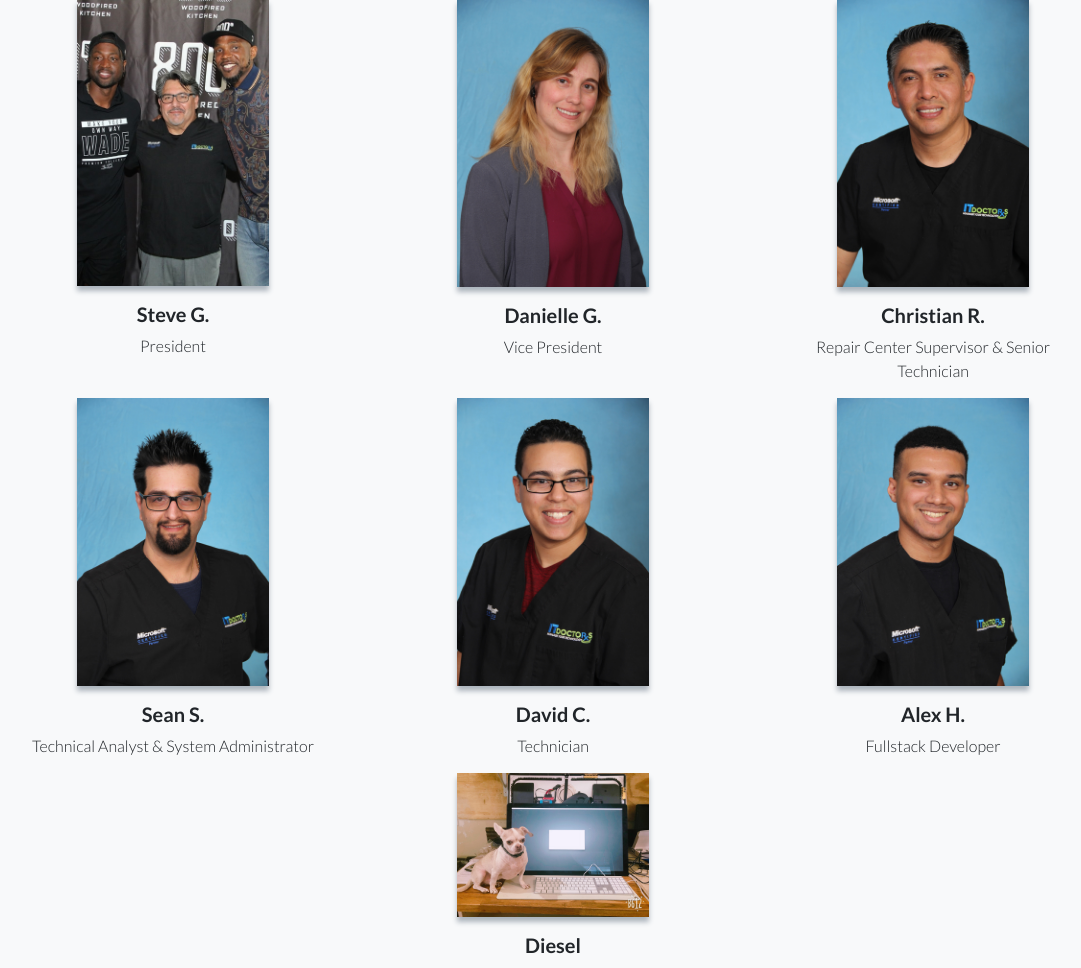
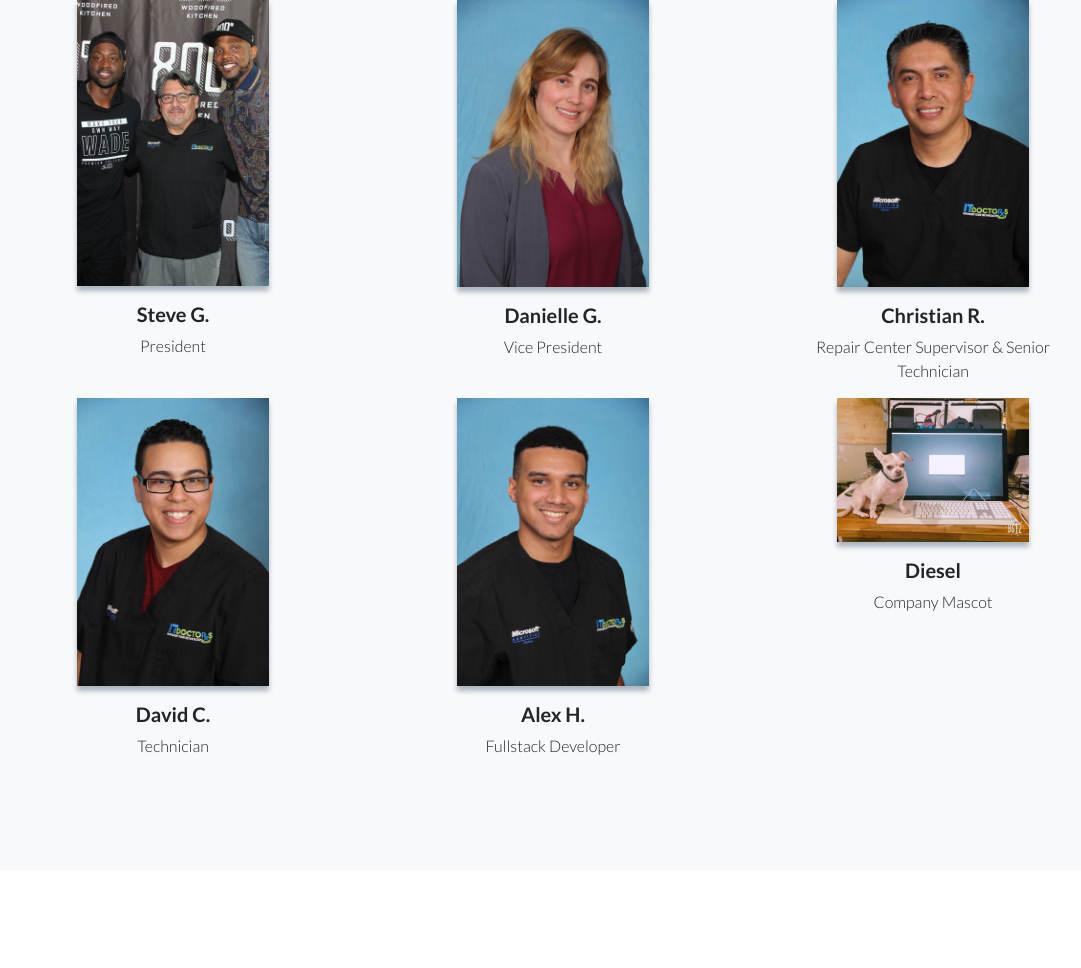
Before and after one commit to xael-dev/ITD, a Django app: page / in a window 1280 px wide. Shown: the part 3171-4139 px from the top of the page, without its empty margins (87-1168 px from the left). Run offline with Django 3.2, Linux system fonts and the light colour scheme; some libraries are stand-ins or nearby versions; some web fonts are replaced.

Commit message:
Remove team member from website

```diff
--- a/emailstore/templates/home/base.html
+++ b/emailstore/templates/home/base.html
@@ -183,13 +183,6 @@
         </div>
         <div class="col-lg-4">
           <div class="testimonial-item mx-auto mb-5 mb-lg-0">
-            <img class="img-fluid mb-3" src={% static "img/img_0071.jpg" %} alt="">
-            <h5>Sean S.</h5>
-            <p class="font-weight-light mb-0">Technical Analyst & System Administrator</p>
-          </div>
-        </div>
-        <div class="col-lg-4">
-          <div class="testimonial-item mx-auto mb-5 mb-lg-0">
             <img class="img-fluid mb-3" src={% static "img/img_0117.jpg" %} alt="">
             <h5>David C.</h5>
             <p class="font-weight-light mb-0">Technician</p>
@@ -202,10 +195,10 @@
             <p class="font-weight-light mb-0">Fullstack Developer</p>
           </div>
         </div>
-        <div class="col-lg-4">
+        {% comment %} <div class="col-lg-4">
           <div class="testimonial-item mx-auto mb-5 mb-lg-0">
           </div>
-        </div>
+        </div> {% endcomment %}
         <div class="col-lg-4">
           <div class="testimonial-item mx-auto mb-5 mb-lg-0">
             <img class="img-fluid mb-3" src={% static "img/IMG_7811.JPG" %} alt="">
```
